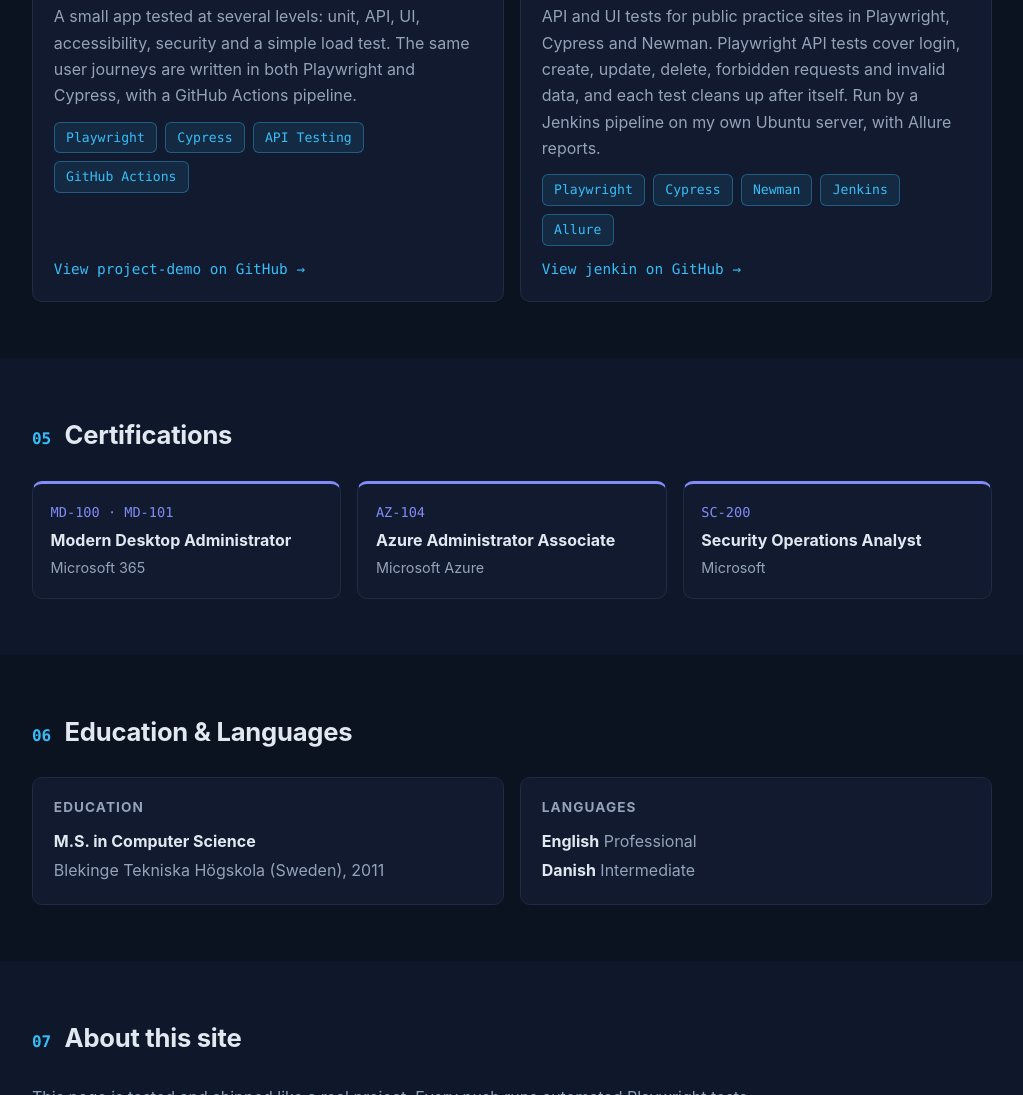
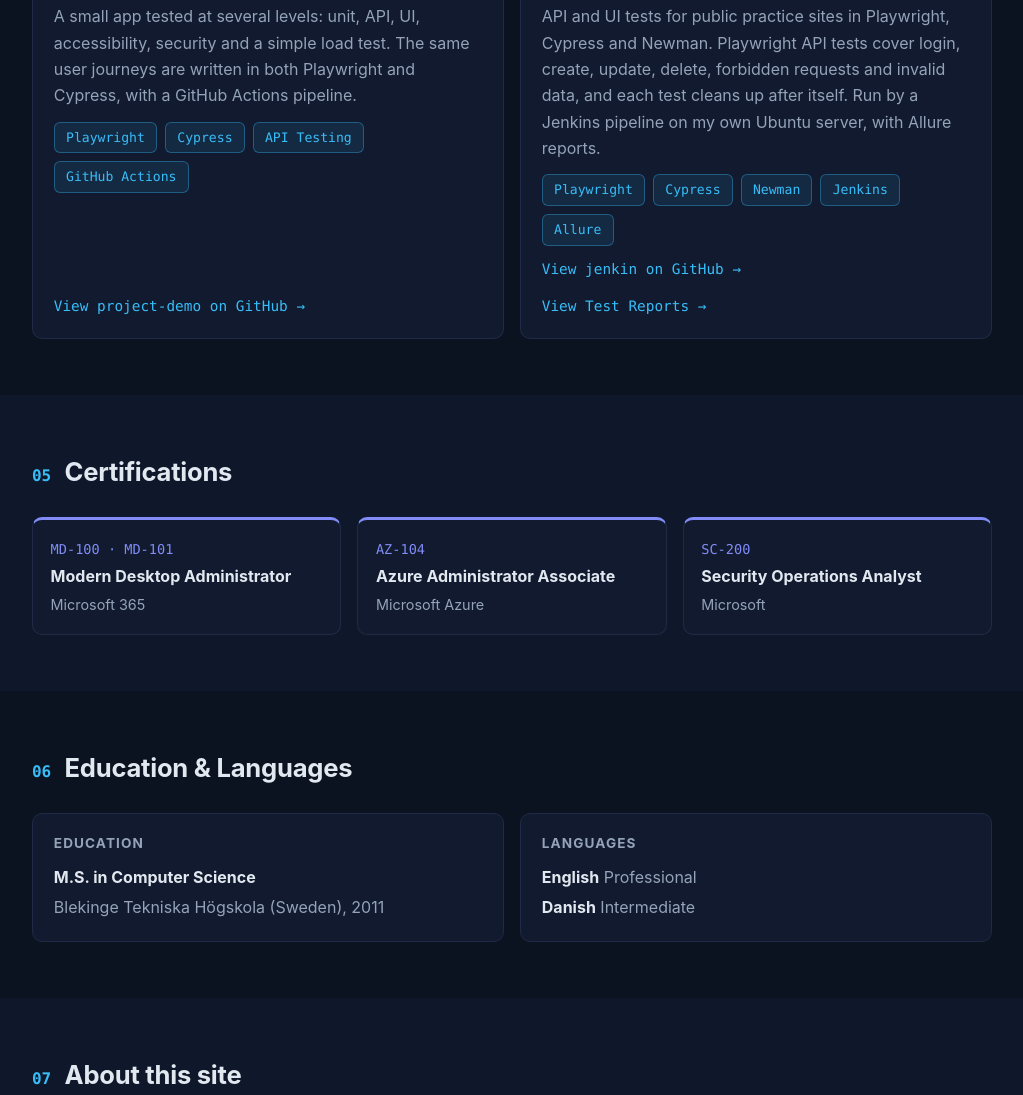
Before and after one commit to sajjaddk/sajjad-profile, a website: page index.html in a window 1280 px wide. Shown: the part 3381-4476 px from the top of the page, without its empty margins (128-1151 px from the left). Drawn offline with Linux system fonts and the light colour scheme.

Commit message:
add reports

```diff
--- a/index.html
+++ b/index.html
@@ -223,6 +223,7 @@
               <li>Allure</li>
             </ul>
             <a href="https://github.com/sajjaddk/jenkin" target="_blank" rel="noopener noreferrer" data-i18n="proj.2.l">View jenkin on GitHub →</a>
+            <a href="https://sajjaddk.github.io/jenkin-onlinesites/" target="_blank" rel="noopener noreferrer" data-i18n="proj.2.ol">View Test Reports →</a>
           </li>
         </ul>
       </div>
```
